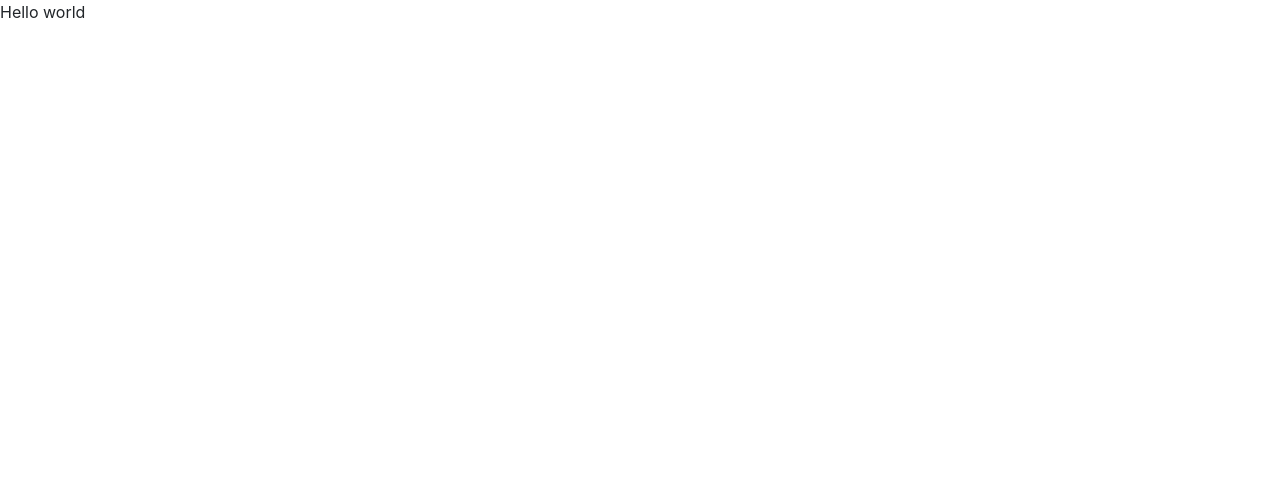
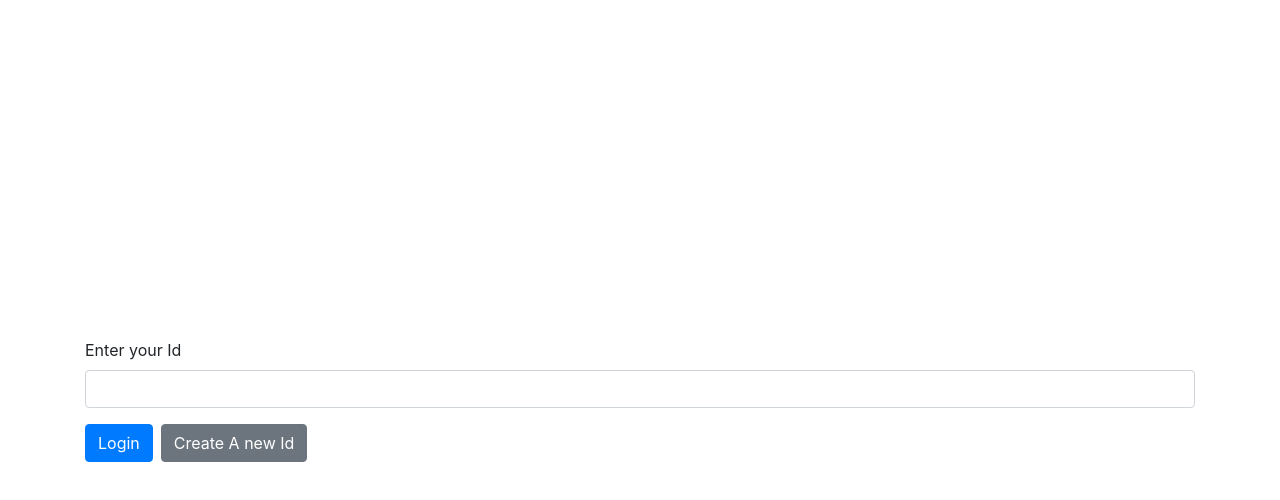
Before and after one commit to guru-apr21/socket, a React (Create React App) app: page / in a window 1280 px wide. Shown: the top 500 px of the page. Built offline with nearby package versions, Linux system fonts and the light colour scheme.

Commit message:
Render Login, create state and pass through props

```diff
--- a/src/components/App.js
+++ b/src/components/App.js
@@ -1,5 +1,15 @@
+import React, { useState } from 'react';
+import Login from './Login';
+
 function App() {
-  return 'Hello world';
+  const [id, setId] = useState('');
+
+  return (
+    <>
+      {id}
+      <Login onIdSubmit={setId} />
+    </>
+  );
 }
 
 export default App;
```
